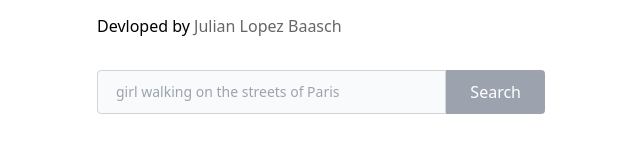
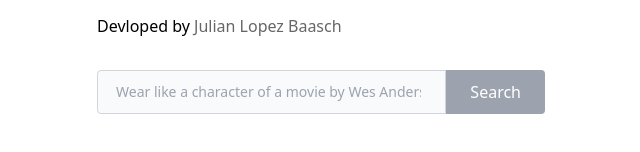
Before and after one commit to JulianLopezB/douki-site, a React (Create React App) app: page / in a window 1280 px wide. Shown: the part 230-382 px from the top of the page, without its empty margins (319-959 px from the left). Built offline with nearby package versions, Linux system fonts and the light colour scheme; no server answers; the HTML template or start-up script is replaced by a standard one.

Commit message:
changing placeholder

```diff
--- a/src/App.js
+++ b/src/App.js
@@ -9,7 +9,7 @@
 
 function App() {
   const [searchImage, setSearchImage] = useState('');
-  const { response, isLoading, error, fetchData } = useAxios(`search?query=girl walking on the streets of Paris`);
+  const { response, isLoading, error, fetchData } = useAxios(`search?query=Wear like a character of a movie by Wes Anderson`);
 
   const value = {
     response,
--- a/src/components/SearchField.js
+++ b/src/components/SearchField.js
@@ -29,7 +29,7 @@
       <input
         className="bg-gray-50 border border-gray-300 text-sm w-full indent-2 p-2.5 outline-none focus:border-blue-500 focus:ring-2 rounded-tl rounded-bl"
         type="search"
-        placeholder={placeHolder || 'girl walking on the streets of Paris'}
+        placeholder={placeHolder || 'Wear like a character of a movie by Wes Anderson'}
         value={searchValue}
         onChange={handleInputChange}
         onKeyDown={handleEnterSearch}
```
